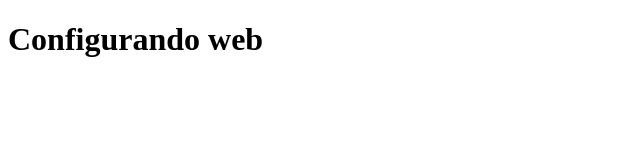
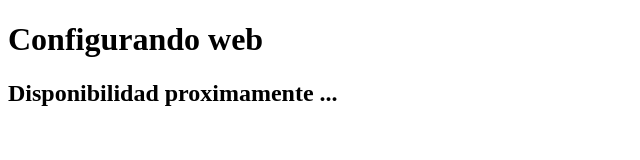
Before and after one commit to Cubel89/WebAteneaSystems, a plain HTML site: page index.html in a window 1280 px wide. Shown: the whole page, without its empty margins (0-640 px from the left). Drawn offline with Linux system fonts and the light colour scheme.

Commit message:
prueba 1

```diff
--- a/index.html
+++ b/index.html
@@ -6,5 +6,7 @@
     </head>
     <body>
         <h1>Configurando web</h1>
+        <h2>Disponibilidad proximamente ...</h2>
+        <!--  En trabajo -->
     </body>
 </html>
```
